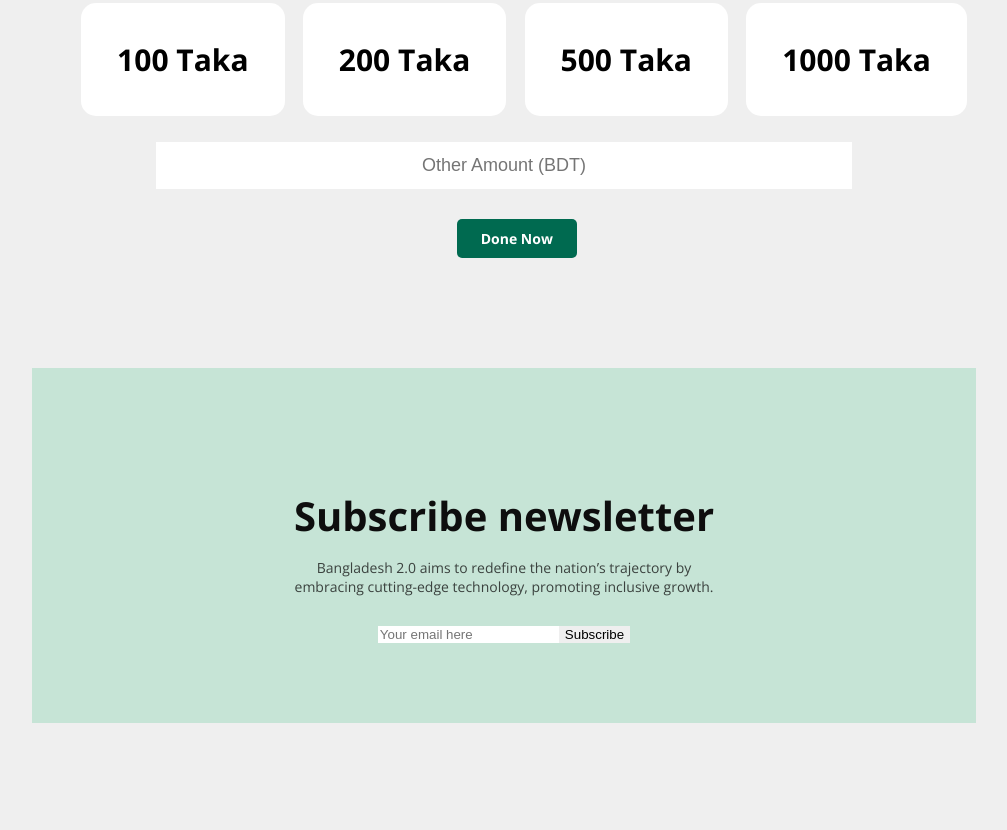
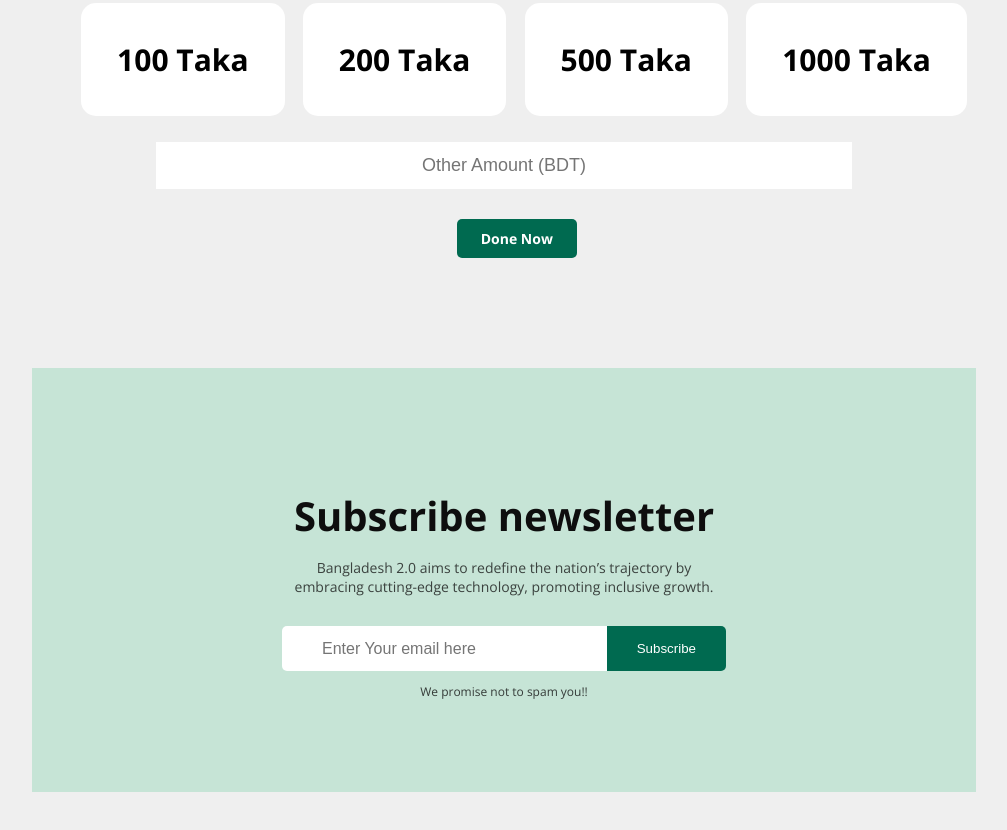
Before and after one commit to navid-abdullah/new-bangladesh, a plain HTML site: page index.html in a window 1280 px wide. Shown: the part 3763-4593 px from the top of the page, without its empty margins (136-1143 px from the left). Before the commit the page ends 4566 px from the top, so only its background shows below. Drawn offline with nearby package versions, Linux system fonts and the light colour scheme.

Commit message:
only the footer reamins

```diff
--- a/index.html
+++ b/index.html
@@ -202,14 +202,19 @@
             <p class="recent-description text-center">Bangladesh 2.0 aims to redefine the nation’s trajectory by embracing cutting-edge technology, promoting inclusive growth.</p>
 
               <div class="subscribe-form">
-                <input type="email" name="" id="" class="" placeholder="Your email here" required>
+                <input type="email" name="" id="" class="" placeholder="Enter Your email here" required>
                 <button type="submit">Subscribe</button>
+
               </div>
+              <p class="footer-msg text-center">We promise not to spam you!!</p>
 
           </div>
         </section>
     </main>
     <footer>
+      <section class="footer-note">
+
+      </section>
 
     </footer>
 </body>
--- a/style.css
+++ b/style.css
@@ -468,9 +468,23 @@ nav {
 }
 .subscribe-form input{
     border: none;
+    font-size: 16px;
+    padding: 12px 0px;
+    padding-left: 40px;
+    width: 600px;
+    border-radius: 5px 0px 0px 5px;
 
 }
 .subscribe-form button{
     border: none;
     cursor: pointer;
+    background-color: #006A50;
+    border-radius: 0px 5px 5px 0px;
+    color: white;
+    padding: 15px 30px;
+
 }
+.footer-msg{
+    font-size: 12px;
+    color: #0e0e0ec9;
+}
```
